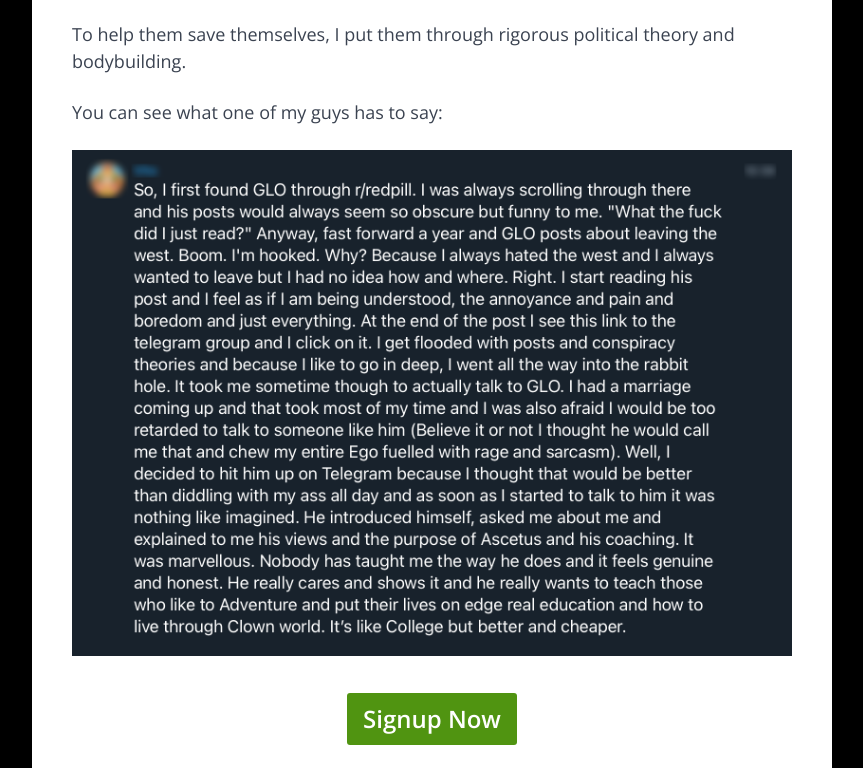
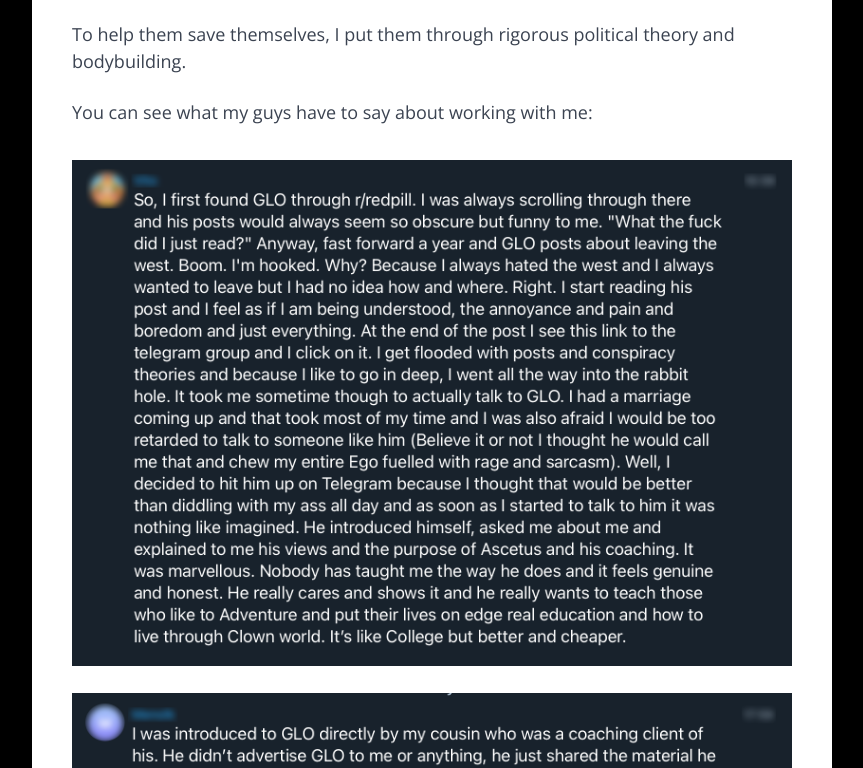
Before and after one commit to ascsocial/leads, a plain HTML site: page docs/index.html in a window 1280 px wide. Shown: the part 3029-3797 px from the top of the page, without its empty margins (208-1071 px from the left). Drawn offline with nearby package versions, Linux system fonts and the light colour scheme; a script that the page names is missing.

Commit message:
add second review

```diff
--- a/docs/index.css
+++ b/docs/index.css
@@ -112,7 +112,12 @@ main {
   line-height: 1.5;
 }
 
+.reviews {
+  width: 100%;
+}
+
 .reviews img {
+  margin: 0.5rem 0;
   width: 100%;
   height: auto;
 }
--- a/docs/index.html
+++ b/docs/index.html
@@ -81,9 +81,10 @@
       <p>Along the way, I didn’t hesitate to call them a faggot retard. And I only do it because I actually care a lot.</p>
       <p>I want to slap the kids here awake because there is a huge bullshit train coming right at them and they need to save themselves.</p>
       <p>To help them save themselves, I put them through rigorous political theory and bodybuilding.</p>
-      <p>You can see what one of my guys has to say:</p>
+      <p>You can see what my guys have to say about working with me:</p>
       <div class="reviews">
         <div><img src="/img/review_1.png"></div>
+        <div><img src="/img/review_2.png"></div>
       </div>
       <div class="signup">
         <a href="#cta" class="skip">Signup Now</a>
```
Also changed, not shown: docs/img/review_2.png (added).
